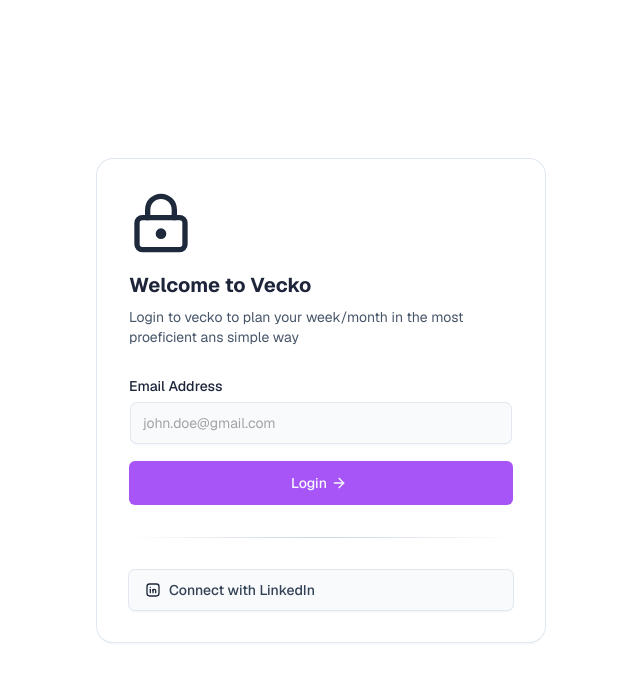
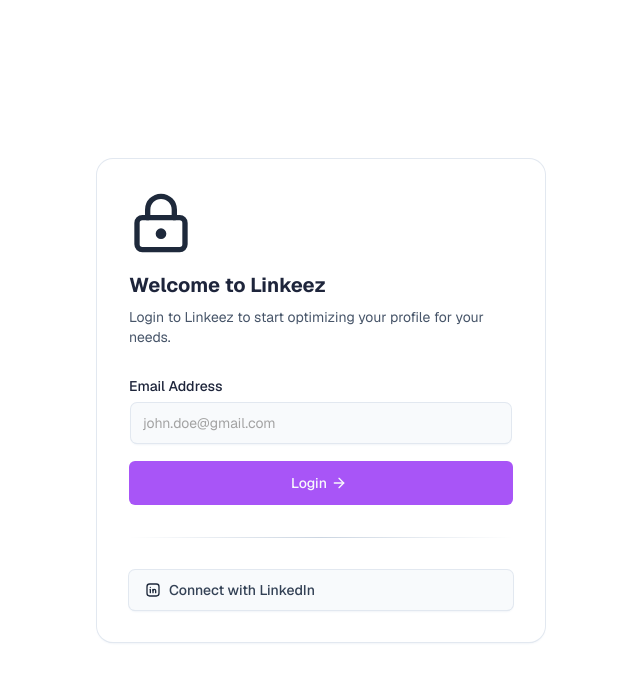
Before and after one commit to lnk00/Template-saas, a Next.js app: page /auth/login in a window 1280 px wide. Shown: the top 682 px of the page, without its empty margins (319-959 px from the left). Built offline with nearby package versions, Linux system fonts and the light colour scheme.

Commit message:
add linkedin login

```diff
--- a/app/auth/login/actions.ts
+++ b/app/auth/login/actions.ts
@@ -15,6 +15,26 @@
 
   if (error) {
     console.log("Error login with Github provider: ", error);
+    return;
+  }
+
+  if (data.url) {
+    redirect(data.url);
+  }
+}
+
+export async function LoginWithLinkedin() {
+  const supabase = createServerSupabaseClient();
+
+  const { data, error } = await supabase.auth.signInWithOAuth({
+    provider: "linkedin_oidc",
+    options: {
+      redirectTo: "http://localhost:3000/auth/callback",
+    },
+  });
+
+  if (error) {
+    console.log("Error login with Linkedin provider: ", error);
     return;
   }
 
--- a/app/landing/page.tsx
+++ b/app/landing/page.tsx
@@ -24,7 +24,7 @@
         <h3 className="scroll-m-20 text-xl font-semibold tracking-tight max-w-3xl text-center my-12 text-slate-600">
           Unlock the full potential of LinkedIn. Whether you&apos;re aiming to
           captivate an audience, secure your dream job, or turbocharge your
-          product sales, our solution, reshapes your LinkedIn profile into the
+          product sales, Linkeez, reshapes your LinkedIn profile into the
           powerhouse it deserves to be.
         </h3>
         <div className="mb-16">
--- a/components/login-form.tsx
+++ b/components/login-form.tsx
@@ -3,17 +3,16 @@
 import { Input } from "./ui/input";
 import { Label } from "./ui/label";
 import { IconBrandLinkedin } from "@tabler/icons-react";
-import { LoginWithGithub, LoginWithOTP } from "@/app/auth/login/actions";
+import { LoginWithLinkedin, LoginWithOTP } from "@/app/auth/login/actions";
 import { cn } from "@/lib/utils";
 
 export default function LoginForm() {
   return (
     <div className="max-w-md w-full mx-auto rounded-none md:rounded-2xl p-4 md:p-8 shadow-input bg-white dark:bg-black relative">
       <LockKeyhole className="h-16 w-16 mb-4 text-slate-800" strokeWidth={2} />
-      <h2 className="font-bold text-xl">Welcome to Vecko</h2>
+      <h2 className="font-bold text-xl">Welcome to Linkeez</h2>
       <p className="text-slate-600 text-sm max-w-sm mt-2 dark:text-slate-300">
-        Login to vecko to plan your week/month in the most proeficient ans
-        simple way
+        Login to Linkeez to start optimizing your profile for your needs.
       </p>
 
       <form className="mt-8">
@@ -41,7 +40,7 @@
         <div className="flex flex-col space-y-4">
           <button
             className=" relative group/btn flex space-x-2 items-center justify-start px-4 w-full rounded-md h-10 font-medium shadow-input bg-slate-50 dark:bg-slate-900 dark:shadow-[0px_0px_1px_1px_var(--slate-800)]"
-            formAction={LoginWithGithub}
+            formAction={LoginWithLinkedin}
           >
             <IconBrandLinkedin className="h-4 w-4 text-slate-800 dark:text-slate-300" />
             <span className="text-slate-700 dark:text-slate-300 text-sm">
```
